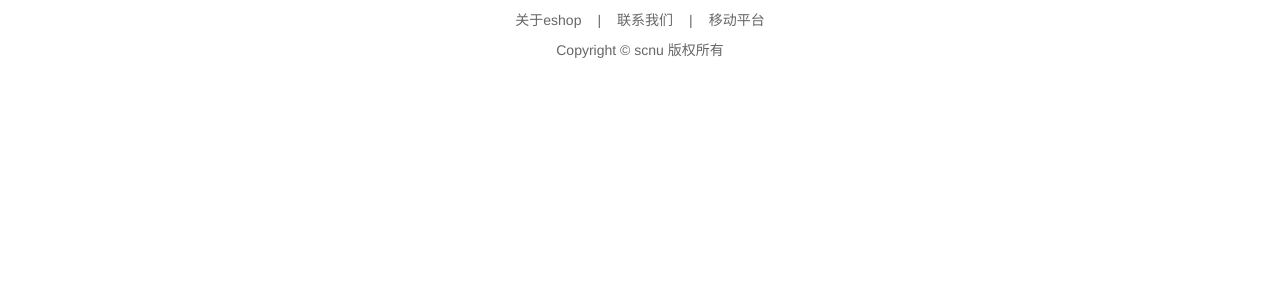
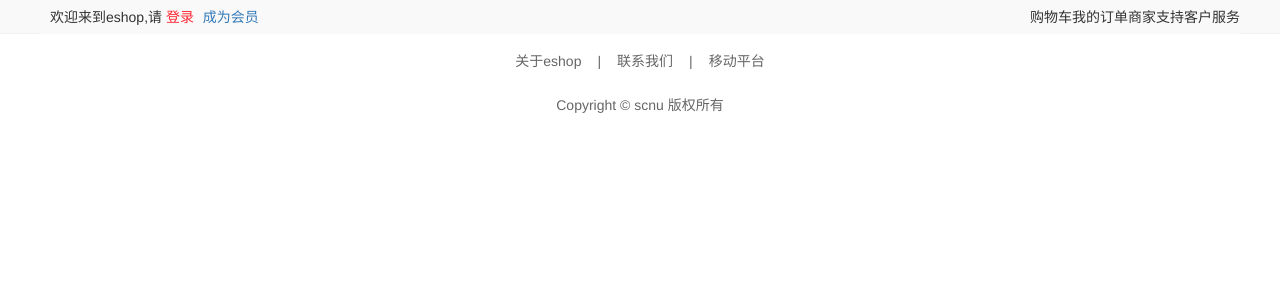
Before and after one commit to wdcxc/eshop, a Django app: page /app/index in a window 1280 px wide. Shown: the top 300 px of the page. Run offline with Django 3.2, Linux system fonts and the light colour scheme; some libraries are stand-ins or nearby versions.

Commit message:
修改了index页面

```diff
--- a/app/templates/app/index.html
+++ b/app/templates/app/index.html
@@ -7,7 +7,21 @@
 {% endblock %}
 
 {% block body %}
-
+        <div class="nav-wrapper">
+        <div class="nav">
+           <div class="nav-welcome">
+                <span>欢迎来到eshop,请
+                <a href="{% url 'customer:login' %}" style="color: #ff2832">登录</a>
+                <a href="{% url 'customer:register' %}">成为会员</a>
+                </span>
+           </div>
+            <ul class="nav-operation">
+                <li>购物车</li>
+                <li>我的订单</li>
+                <li>商家支持</li>
+                <li>客户服务</li>
+            </ul>
+        </div>
 {% endblock %}
 
 {% block js %}
--- /dev/null
+++ b/static/css/app/index.css
@@ -0,0 +1,30 @@
+.nav-wrapper{
+    width: 100%;
+    background-color: #f9f9f9;
+    border-bottom: 1px solid #f2f2f2;
+    height: 1.7rem;
+    line-height: 1.7rem;
+    position: relative;
+}
+.nav{
+    width: 60rem;
+    margin: 0 auto;
+    background-color: #f9f9f9;
+    height: 1.7rem;
+    font-size:.7rem;
+}
+.nav a{
+    text-decoration: none;
+    margin-right: 5px;
+}
+.nav-welcome{
+    padding: 5px 0 0 10px;
+    height: 1.2rem;
+    line-height: 1.2rem;
+    position: relative;
+    float: left;
+}
+.nav-operation{
+    float: right;
+    padding-top: 2px;
+}
```
